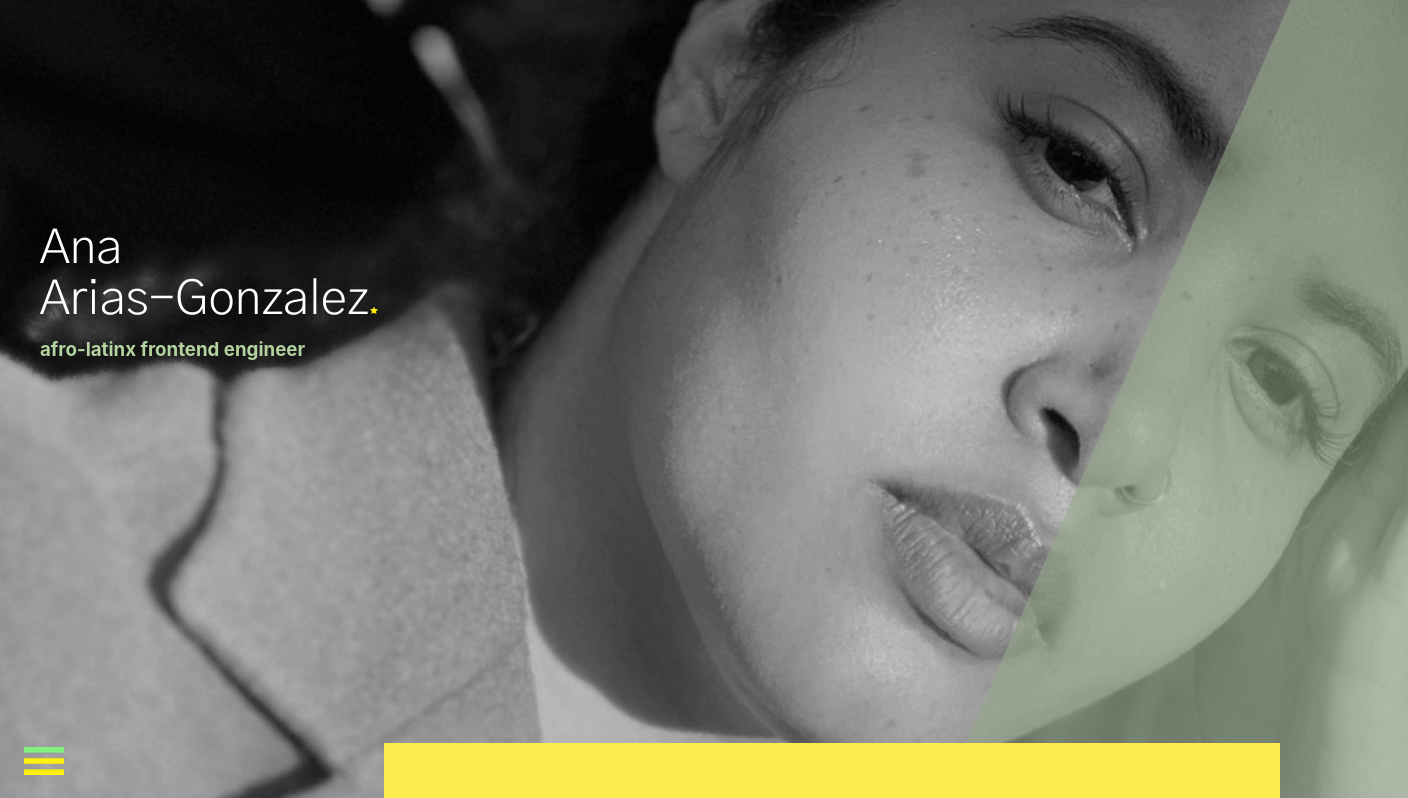
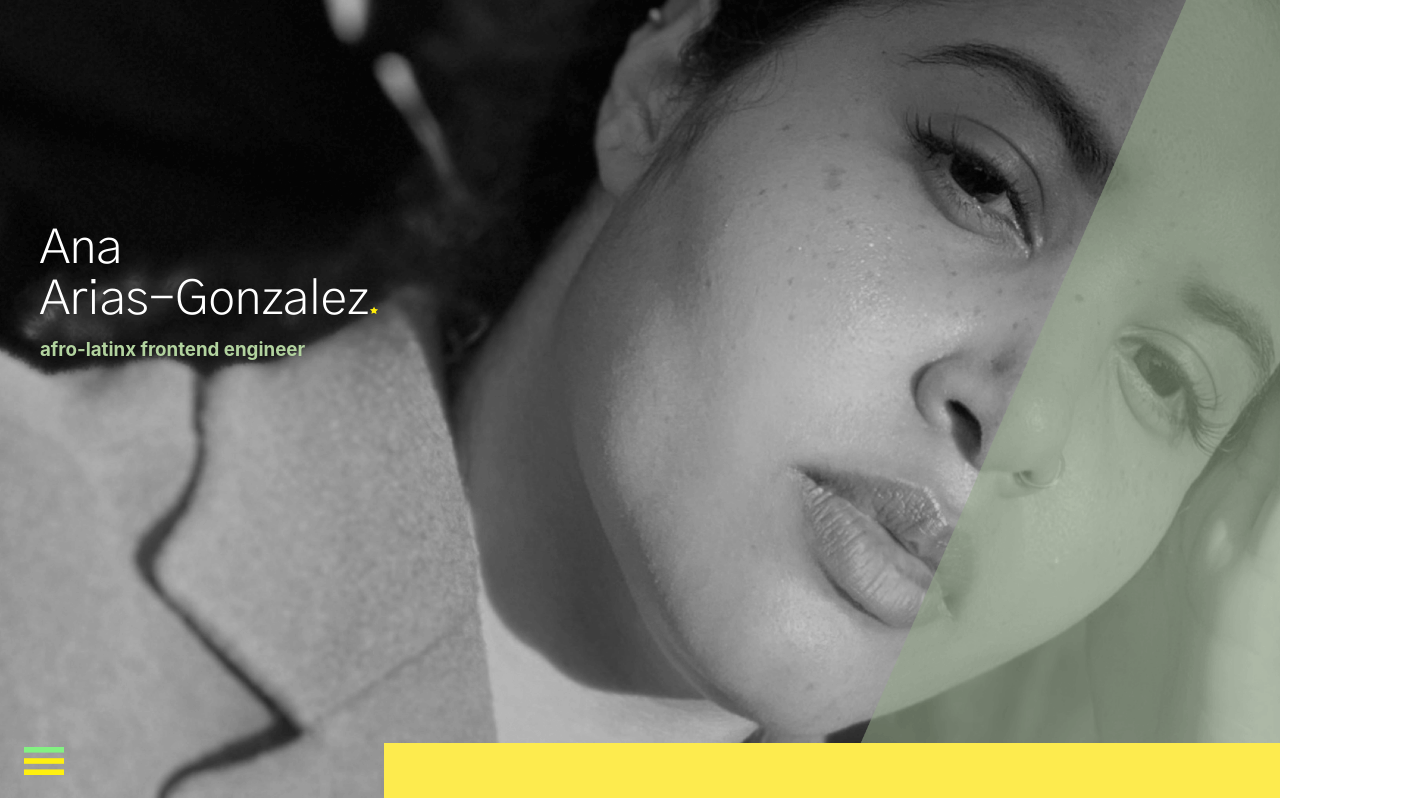
Before and after one commit to aariasgonz21/ananas-dot-dev, a React (Create React App) app: page / in a window 1280 px wide. Shown: the top 798 px of the page, 1408 px wide, since content can reach past the window. Built offline with nearby package versions, Linux system fonts and the light colour scheme.

Commit message:
big face lady

```diff
--- a/src/stylesheets/home.scss
+++ b/src/stylesheets/home.scss
@@ -5,7 +5,7 @@
 /**** VARIABLES ****/
 $info-phone: "only screen and (max-width: 430px)";
 $info-tablet: "only screen and (min-width: 431px) and (max-width: 1025px)";
-$width: 110%;
+$width: 100%;
 $height: 100vh;
 $head-font: 'Gothic A1', serif;
 $text-font: 'Source Sans Pro', sans-serif;
@@ -50,12 +50,12 @@ h1{
 @media #{$info-phone} {
   .home {
     background-position: center;
+    min-width: 110%;
   }
   .name {
     font-size: 2vh;
     margin:28vh 0 0 2vh;
   }
-
   .title{
     margin: 2.5vh 0 0 2.3vh;
     font-size: 2vh;
```
